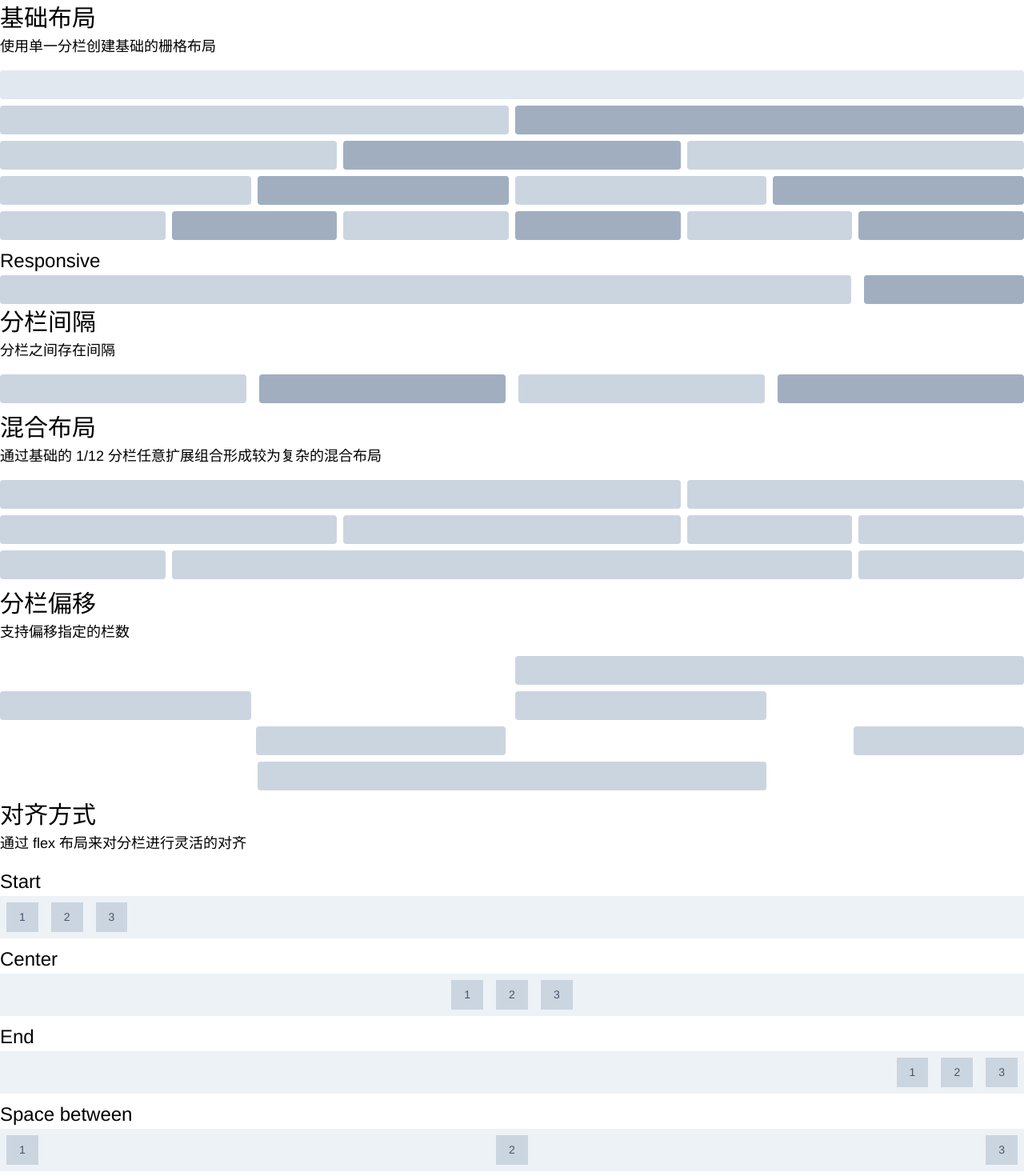
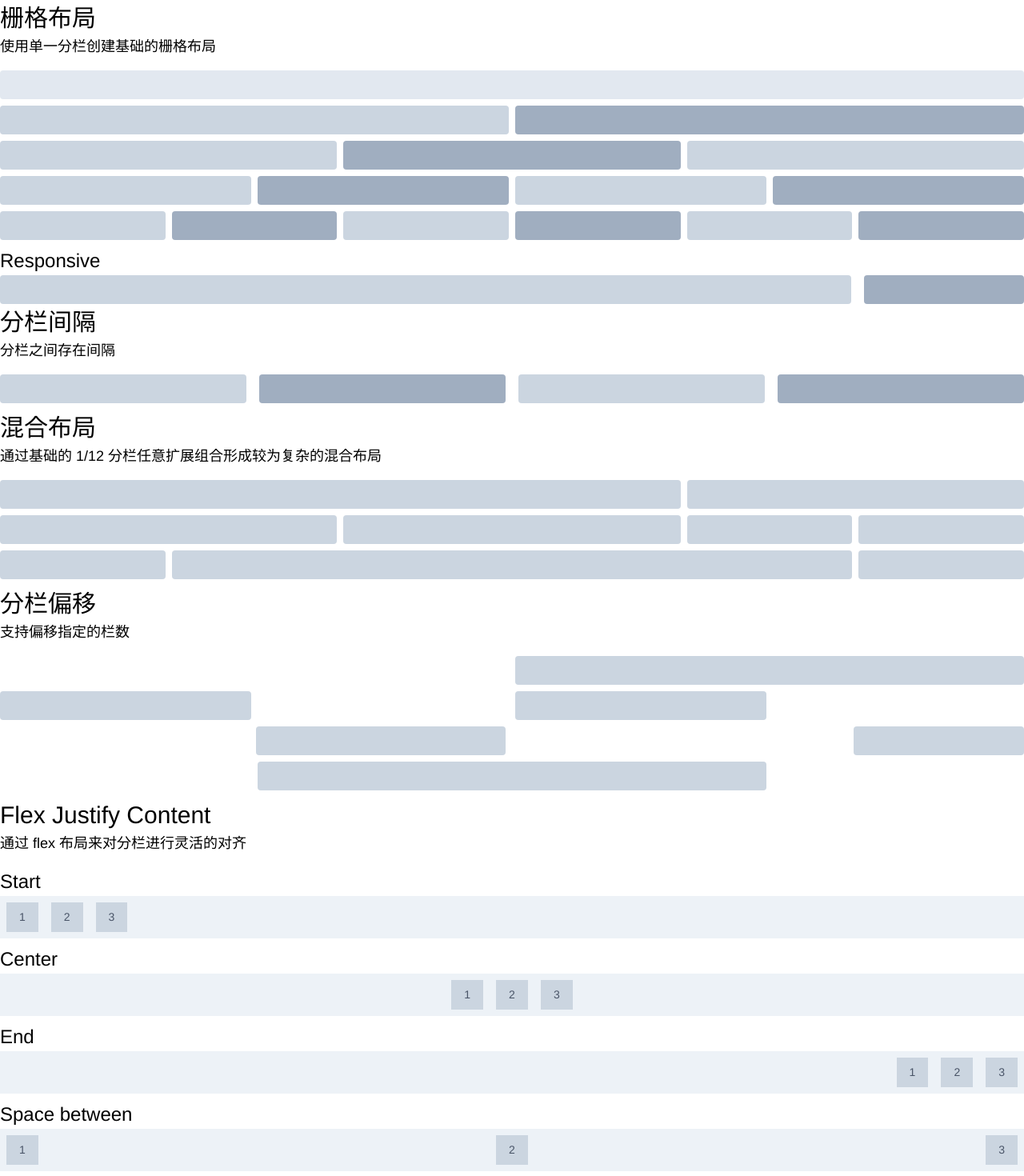
Before and after one commit to zhongqi7777/vuecli4-dashboard, a Vue app: page /#/tailwindcss/gird in a window 1280 px wide. Shown: the top 1470 px of the page at 80% size. Built offline with nearby package versions, Linux system fonts and the light colour scheme; what vue-drag-drop would draw is missing.

Commit message:
modified:   src/views/demo/tailwindcss/grid.vue

```diff
--- a/src/views/demo/tailwindcss/grid.vue
+++ b/src/views/demo/tailwindcss/grid.vue
@@ -1,6 +1,6 @@
 <template>
   <div class="grid-flex-layout h-full container">
-    <p class="text-3xl ...">基础布局</p>
+    <p class="text-3xl ...">栅格布局</p>
     <p class="text-lg mb-4">使用单一分栏创建基础的栅格布局</p>
     <div class="grid grid-cols-1 mb-2">
       <div class="grid-content bg-gray-300 ..."></div>
@@ -97,7 +97,7 @@
       <div class="col-start-4 col-span-6 grid-content bg-gray-400 ..."></div>
     </div>
 
-    <p class="text-3xl ...">对齐方式</p>
+    <p class="text-3xl ...">Flex Justify Content</p>
     <p class="text-lg mb-4">
       通过 flex 布局来对分栏进行灵活的对齐
     </p>
```
